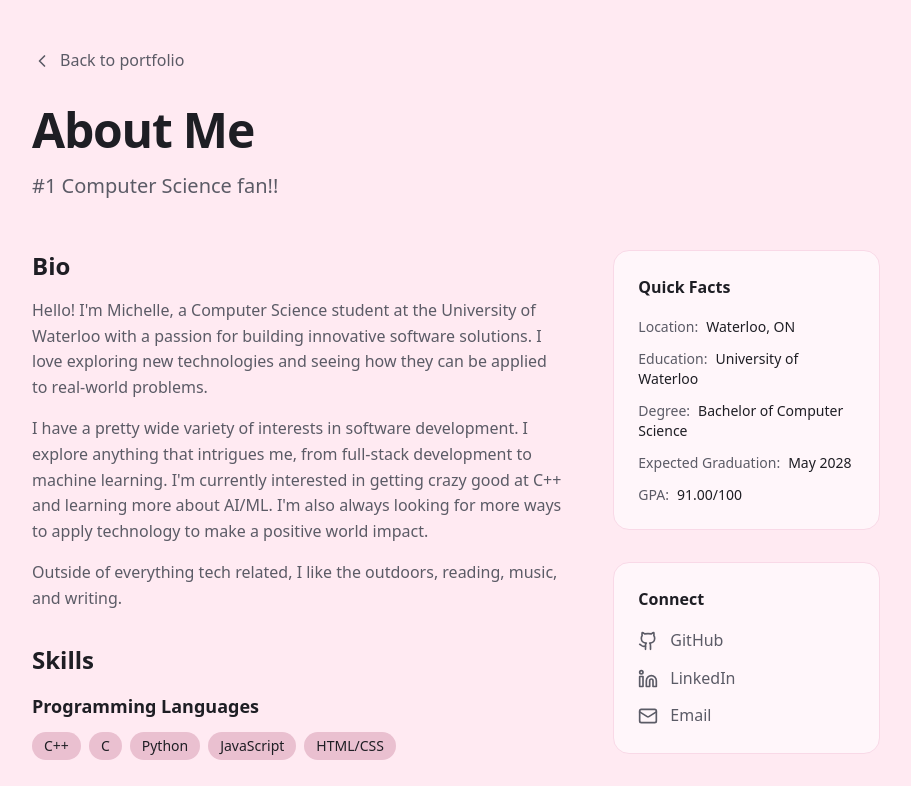
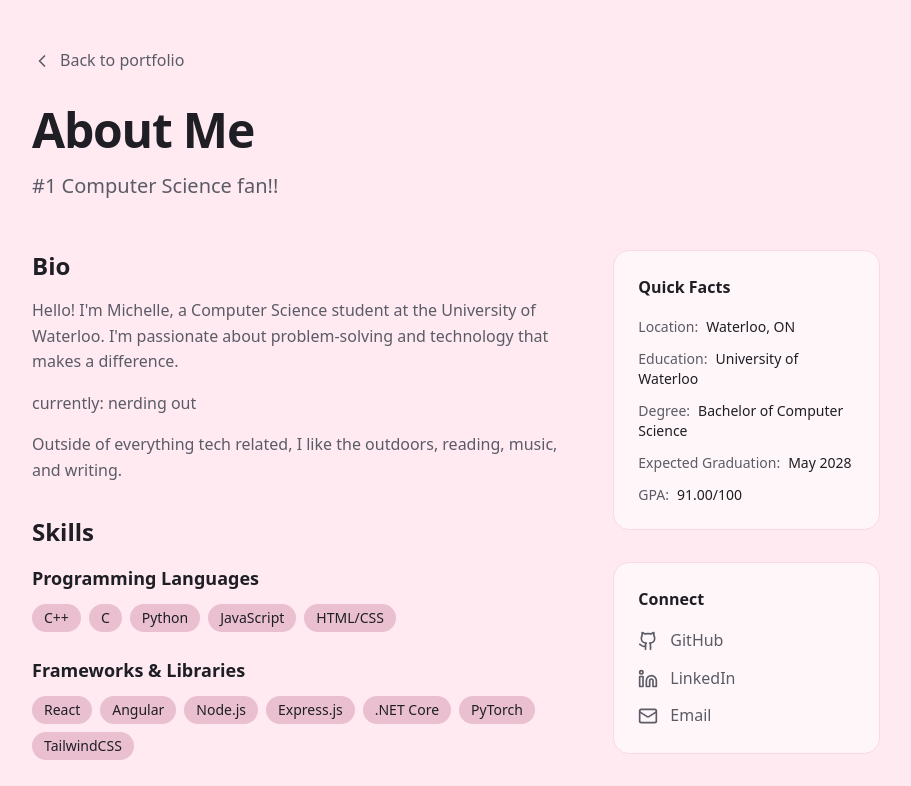
Before and after one commit to albertred/michelle_portfolio, a Next.js app: page /about in a window 1280 px wide. Shown: the top 786 px of the page, without its empty margins (184-1095 px from the left). Built offline with nearby package versions, Linux system fonts and the light colour scheme.

Commit message:
bio update

```diff
--- a/src/app/about/page.tsx
+++ b/src/app/about/page.tsx
@@ -59,12 +59,10 @@ export default function AboutPage() {
               <h2 className="text-2xl font-bold text-ink mb-4">Bio</h2>
               <div className="prose prose-lg text-ink-muted space-y-4">
                 <p>
-                  Hello! I&apos;m Michelle, a Computer Science student at the University of Waterloo with a passion for
-                  building innovative software solutions. I love exploring new technologies and seeing how they can be applied to real-world problems.
+                  Hello! I&apos;m Michelle, a Computer Science student at the University of Waterloo. I'm passionate about problem-solving and technology that makes a difference.
                 </p>
                 <p>
-                  I have a pretty wide variety of interests in software development. I explore anything that intrigues me, from full-stack development to machine learning.
-                  I&apos;m currently interested in getting crazy good at C++ and learning more about AI/ML. I&apos;m also always looking for more ways to apply technology to make a positive world impact.
+                  currently: nerding out
                 </p>
                 <p>
                   Outside of everything tech related, I like the outdoors, reading, music, and writing.
```
